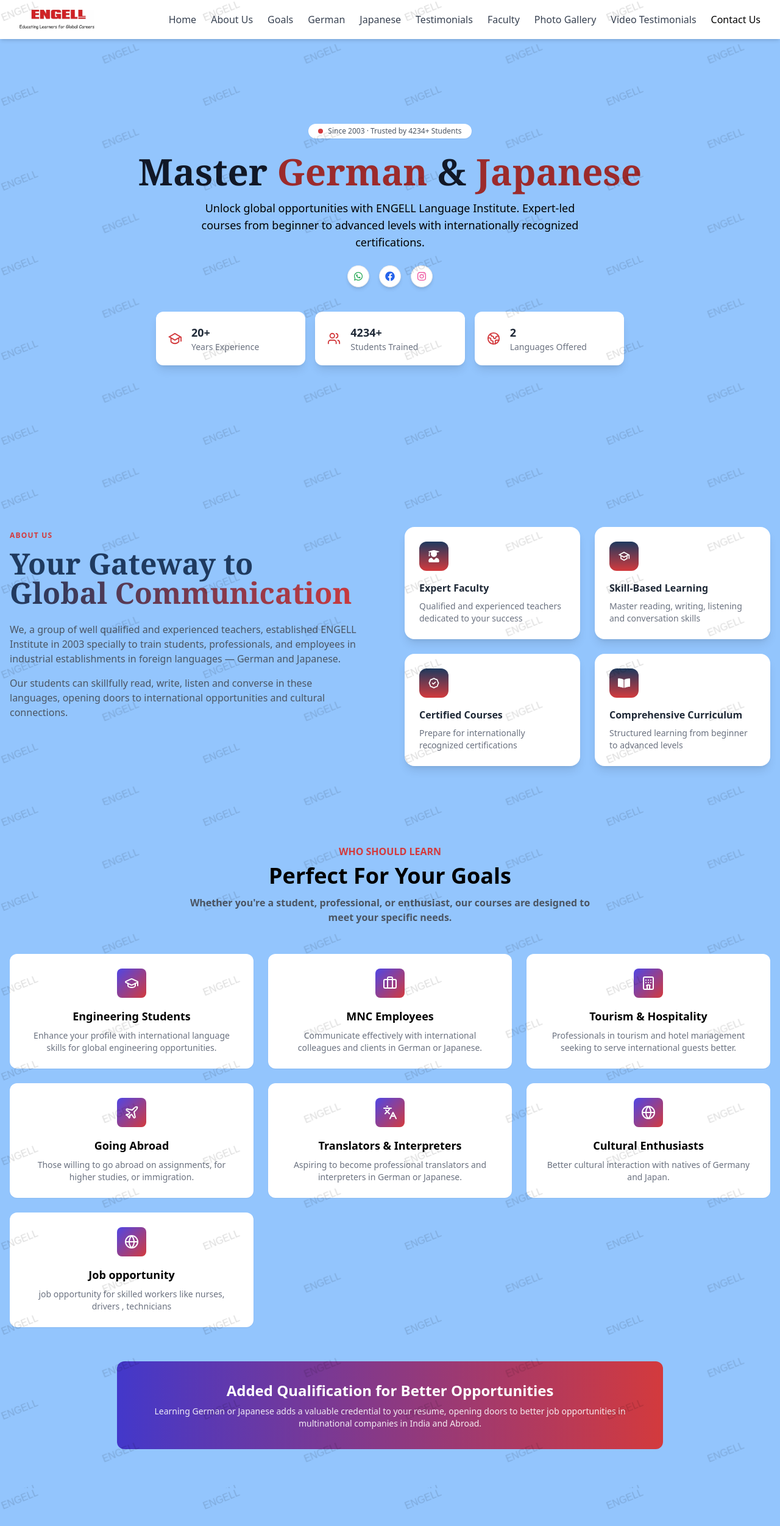
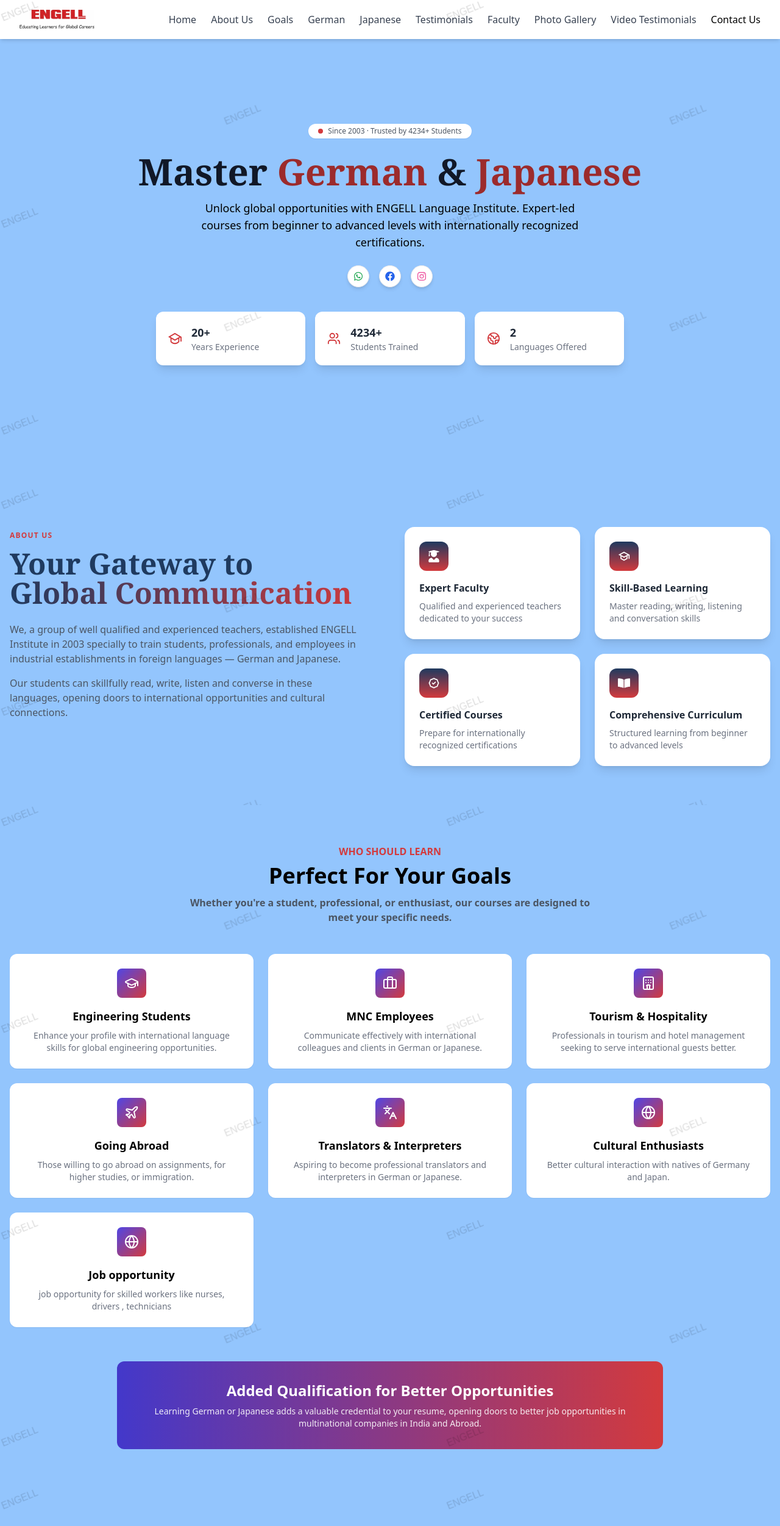
Before and after one commit to pooja-agale/engell_side, a React (Vite) app: page / in a window 1280 px wide. Shown: the top 2502 px of the page at 61% size. Built offline with nearby package versions, Linux system fonts and the light colour scheme.

Commit message:
added gap in between watermark

```diff
--- a/src/component/AboutSection.jsx
+++ b/src/component/AboutSection.jsx
@@ -6,7 +6,7 @@
 
 const AboutSection = () => {
   return (
-  <Watermark content={"ENGELL"}>
+  <Watermark content={"ENGELL"} gap={[300, 300]}>
       <div className="w-full bg-blue-300 py-16 px-4" id="about">
         <div className="max-w-7xl mx-auto grid grid-cols-1 lg:grid-cols-2 gap-12 items-start">
           {/* Left Content */}
--- a/src/component/ContactSection.jsx
+++ b/src/component/ContactSection.jsx
@@ -7,7 +7,7 @@
 
 const ContactSection = () => {
   return (
-      <Watermark content={"ENGELL"}>
+      <Watermark content={"ENGELL"} gap={[300, 300]}>
       <div className="bg-blue-300 py-16 px-4" id="contact">
         <div className="max-w-7xl mx-auto">
           <div className="grid grid-cols-1 lg:grid-cols-2 gap-10 items-start">
--- a/src/component/Faculty.jsx
+++ b/src/component/Faculty.jsx
@@ -36,7 +36,7 @@
 
 const Faculty = () => {
   return (
-    <Watermark content={"ENGELL"}>
+    <Watermark content={"ENGELL"} gap={[300, 300]}>
       <div
         className="w-full bg-blue-300 py-20 px-4"
 
--- a/src/component/GermanLevels.jsx
+++ b/src/component/GermanLevels.jsx
@@ -80,7 +80,7 @@
 
 const GermanLevels = () => {
   return (
-     <Watermark content={"ENGELL"}>
+     <Watermark content={"ENGELL"}gap={[300, 300]}>
       <div className="w-full bg-blue-300 py-16 px-4" id="german">
 
         <div className="max-w-7xl mx-auto grid grid-cols-1 sm:grid-cols-2 lg:grid-cols-3 gap-6">
--- a/src/component/GoalSections.jsx
+++ b/src/component/GoalSections.jsx
@@ -49,7 +49,7 @@
 
 const GoalsSection = () => {
   return (
-    <Watermark content={"ENGELL"}>
+    <Watermark content={"ENGELL"} gap={[300, 300]}>
     <div className="bg-blue-300 py-16 px-4" id="goals">
       <div className="max-w-7xl mx-auto text-center">
         <p className="text-[#D33A3D] uppercase text-md font-bold">
--- a/src/component/HeroSection.jsx
+++ b/src/component/HeroSection.jsx
@@ -7,7 +7,7 @@
 
 const HeroSection = () => {
   return (
-    <Watermark content={"ENGELL"}>
+    <Watermark content={"ENGELL"} gap={[300, 300]}>
       <div
         id="hero"
         className="relative min-h-screen w-full bg-blue-300 overflow-hidden flex items-center justify-center px-4"
--- a/src/component/JapaneseJLPT.jsx
+++ b/src/component/JapaneseJLPT.jsx
@@ -73,7 +73,7 @@
 
 const JapaneseJLPT = () => {
   return (
-    <Watermark content={"ENGELL"}>
+    <Watermark content={"ENGELL"} gap={[300, 300]}>
       <div className="w-full bg-blue-300 py-20 px-4" id="japanese">
         <div className="max-w-4xl mx-auto text-center">
           <span className="inline-block mb-3 text-xs px-4 py-1 rounded-full text-[#9c2b2c] bg-white font-medium">
--- a/src/component/PhotoGallary.jsx
+++ b/src/component/PhotoGallary.jsx
@@ -34,7 +34,7 @@
   }, []);
 
   return (
-     <Watermark content={"ENGELL"}>
+     <Watermark content={"ENGELL"} gap={[300, 300]}>
       <div className="w-full py-10 bg-blue-300 " id="gallery">
         <p className="text-center  text-2xl md:text-4xl font-semibold mb-12">
           Photo Gallery
--- a/src/component/Testimonials.jsx
+++ b/src/component/Testimonials.jsx
@@ -51,6 +51,7 @@
   const rating = 4.5; // Top average rating
 
   return (
+    <Watermark content={"ENGELL"} gap={[300, 300]}>
     <div id="testimonials" className="w-full bg-blue-300 py-20 px-4">
       {/* Header */}
       <div className="text-center max-w-3xl mx-auto">
@@ -126,6 +127,7 @@
         ))}
       </div>
     </div>
+    </Watermark>
   );
 };
 
--- a/src/component/VideoTestimonials.jsx
+++ b/src/component/VideoTestimonials.jsx
@@ -41,7 +41,7 @@
   const [activeIndex, setActiveIndex] = useState(null);
 
   return (
-    <Watermark content={"ENGELL"}>
+    <Watermark content={"ENGELL"} gap={[300, 300]}>
       <div className="w-full bg-blue-300 py-20" id="videos">
         {/* Header */}
         <div className="text-center max-w-3xl mx-auto mb-14 px-4">
```
